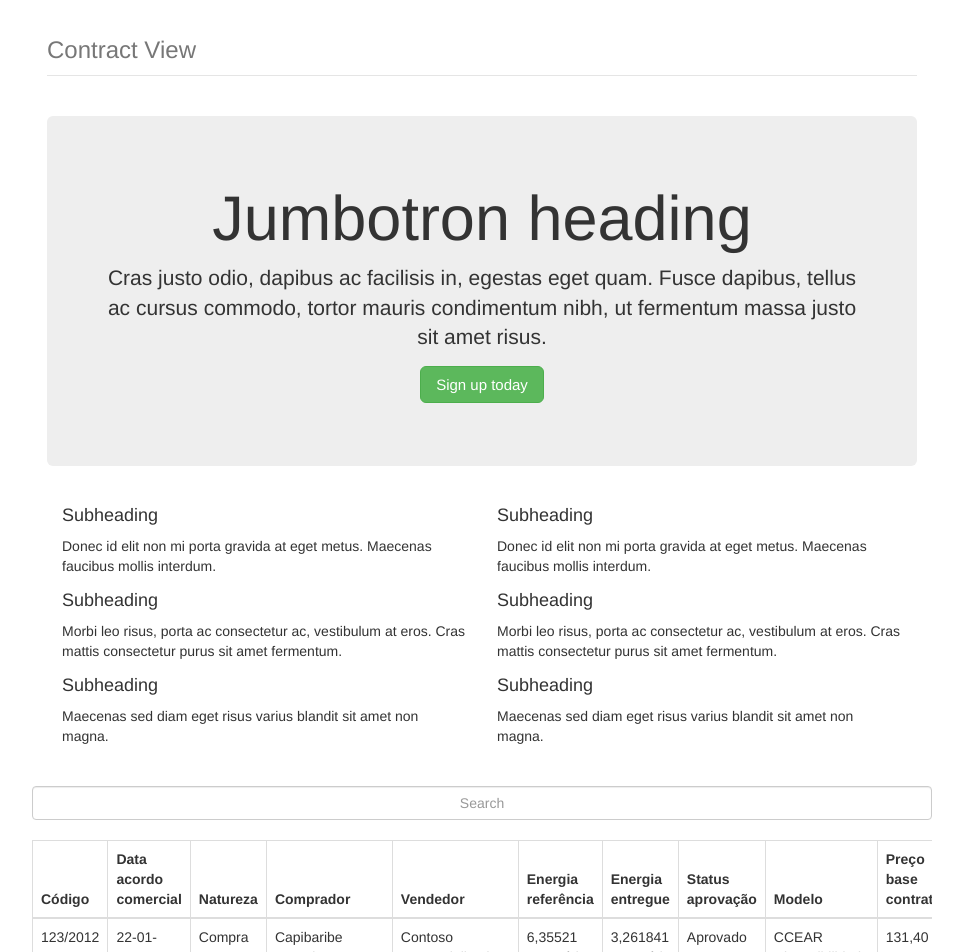
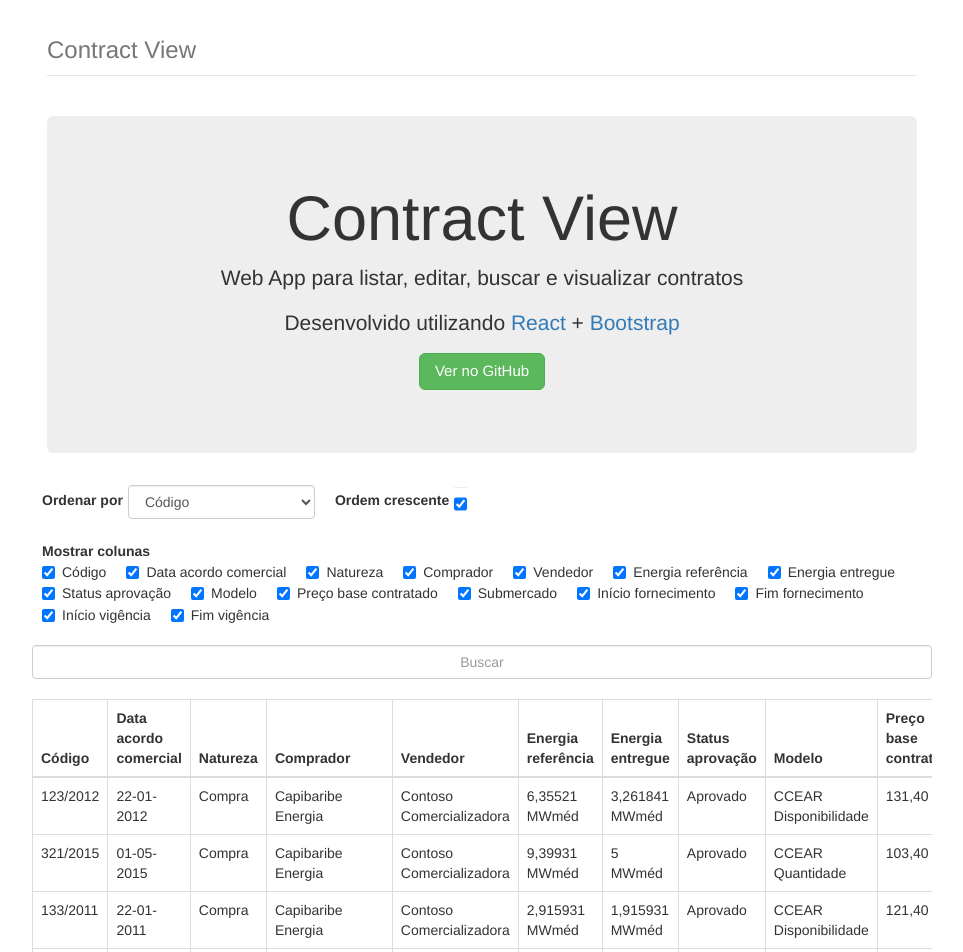
Before and after one commit to foolOnTheHill/contract-view, a React (Create React App) app in the folder contract-view/: page / in a window 1280 px wide. Shown: the top 952 px of the page, without its empty margins (158-1121 px from the left). Built offline with nearby package versions, Linux system fonts and the light colour scheme.

Commit message:
Search and filter to columns

```diff
--- a/contract-view/public/index.html
+++ b/contract-view/public/index.html
@@ -27,33 +27,10 @@
       <br>
 
       <div class="jumbotron">
-        <h1 class="display-3">Jumbotron heading</h1>
-        <p class="lead">Cras justo odio, dapibus ac facilisis in, egestas eget quam. Fusce dapibus, tellus ac cursus commodo, tortor mauris condimentum nibh, ut fermentum massa justo sit amet risus.</p>
-        <p><a class="btn btn-lg btn-success" href="#" role="button">Sign up today</a></p>
-      </div>
-
-      <div class="row marketing">
-        <div class="col-lg-6">
-          <h4>Subheading</h4>
-          <p>Donec id elit non mi porta gravida at eget metus. Maecenas faucibus mollis interdum.</p>
-
-          <h4>Subheading</h4>
-          <p>Morbi leo risus, porta ac consectetur ac, vestibulum at eros. Cras mattis consectetur purus sit amet fermentum.</p>
-
-          <h4>Subheading</h4>
-          <p>Maecenas sed diam eget risus varius blandit sit amet non magna.</p>
-        </div>
-
-        <div class="col-lg-6">
-          <h4>Subheading</h4>
-          <p>Donec id elit non mi porta gravida at eget metus. Maecenas faucibus mollis interdum.</p>
-
-          <h4>Subheading</h4>
-          <p>Morbi leo risus, porta ac consectetur ac, vestibulum at eros. Cras mattis consectetur purus sit amet fermentum.</p>
-
-          <h4>Subheading</h4>
-          <p>Maecenas sed diam eget risus varius blandit sit amet non magna.</p>
-        </div>
+        <h1 class="display-3">Contract View</h1>
+        <p class="lead">Web App para listar, editar, buscar e visualizar contratos</p>
+        <p>Desenvolvido utilizando <a href="https://facebook.github.io/react/">React</a> + <a href="http://getbootstrap.com">Bootstrap</a> </p>
+        <p><a class="btn btn-lg btn-success" href="https://github.com/foolOnTheHill/contract-view" role="button">Ver no GitHub</a></p>
       </div>
 
       <div class="row">
@@ -62,7 +39,7 @@
       </div>
 
       <footer class="footer">
-        <p>&copy; Made just for fun :)</p>
+        <p>&copy; Made to get a job at Suati :)</p>
       </footer>
 
     </div> <!-- /container -->
--- a/contract-view/src/App.js
+++ b/contract-view/src/App.js
@@ -2,21 +2,89 @@ import React, { Component } from 'react';
 import './assets/bootstrap/css/bootstrap.min.css';
 import './App.css';
 import ContractTable from './components/ContractTable.js';
+import SearchInput from './components/SearchInput.js';
+import SortForm from './components/SortForm.js';
+import KeyFilterForm from './components/KeyFilterForm.js';
 
 class App extends Component {
+  constructor(props) {
+    super(props);
+
+    this.keys = Object.keys(this.props.contracts[0]);
+    this.contracts = props.contracts;
+
+    this.handleSearchChange = this.handleSearchChange.bind(this);
+    this.handleSortChange = this.handleSortChange.bind(this);
+    this.handleFilterChange = this.handleFilterChange.bind(this);
+
+    var showKeys = {};
+
+    for (var i in this.keys) {
+      showKeys[this.keys[i]] = true;
+    }
+
+    this.state = {
+      showKeys: showKeys,
+      sortByKey: null,
+      sortAsc: true,
+      search: ''
+    };
+  }
+
+  handleSearchChange(searchQuery) {
+    this.setState({search: searchQuery});
+  }
+
+  handleSortChange(name, value) {
+    this.setState({
+      [name]: value
+    });
+  }
+
+  handleFilterChange(name, value) {
+    this.setState((prevState, props) => {
+      var shouldShowKeys = prevState.showKeys;
+      shouldShowKeys[name] = value;
+      return {showKeys: shouldShowKeys};
+    });
+  }
+
+  filterData() {
+    const keys = Object.keys(this.props.contracts[0]);
+    const data = this.props.contracts.filter(contract => {
+      for (var i in keys) {
+        if (contract[keys[i]].includes(this.state.search)) {
+          return true;
+        }
+      }
+      return false;
+    });
+    return data;
+  }
+
   render() {
     const keys = Object.keys(this.props.contracts[0]);
-    const data = this.props.contracts;
+    const data = this.state.search !== '' ? this.filterData() : this.props.contracts;
+
+    var hideKeys = [];
+    var tableHeaderKeys = [];
+    for (var i in keys) {
+      if (this.state.showKeys[keys[i]] === false) {
+        hideKeys.push(keys[i]);
+      } else {
+        tableHeaderKeys.push(keys[i]);
+      }
+    }
 
     return (
       <div className="container-fluid">
-        <div className="row">
-          <input className="form-control text-center" placeholder="Search"/>
-        </div>
+        <SortForm handleChange={this.handleSortChange} options={keys} />
+        <br />
+        <KeyFilterForm options={keys} handleChange={this.handleFilterChange}/>
+        <br />
+        <SearchInput handleChange={this.handleSearchChange} />
         <br/>
-        <div className="row">
-          <ContractTable keys={keys} contracts={data}/>
-        </div>
+        <ContractTable tableHeaderKeys={tableHeaderKeys} hideKeys={hideKeys} contracts={data}/>
       </div>
     );
   }
--- a/contract-view/src/components/ContractTable.js
+++ b/contract-view/src/components/ContractTable.js
@@ -4,19 +4,29 @@ import ContractRow from './ContractRow.js';
 
 class ContractTable extends Component {
   getTableHeader() {
-    const cols = this.props.keys.map((k, index) => <th key={index}>{k}</th>);
+    const cols = this.props.tableHeaderKeys.map((k, index) => <th key={index}>{k}</th>);
     return cols;
   }
 
   getTableData() {
-    const tableData = this.props.contracts.map((c, index) => <ContractRow key={index} contract={c}/>);
+    var contracts = JSON.parse(JSON.stringify(this.props.contracts));
+
+    for (var i in contracts) {
+      for (var j in this.props.hideKeys) {
+        delete contracts[i][this.props.hideKeys[j]];
+      }
+    }
+
+    const tableData = contracts.map((c, index) => <ContractRow key={index} contract={c}/>);
     return tableData;
   }
 
   render() {
     const tableHeader = this.getTableHeader();
     const tableData = this.getTableData();
+
     return (
+      <div className="row">
         <div className="table-responsive">
           <table className="table table-bordered table-hover">
             <thead>
@@ -27,6 +37,7 @@ class ContractTable extends Component {
             </tbody>
           </table>
         </div>
+      </div>
     );
   }
 }
--- /dev/null
+++ b/contract-view/src/components/KeyFilterForm.js
@@ -0,0 +1,57 @@
+import React, { Component } from 'react';
+import '../assets/bootstrap/css/bootstrap.min.css';
+
+class KeyFilterForm extends Component {
+  constructor(props) {
+    super(props);
+
+    this.handleChange = this.handleChange.bind(this);
+
+    this.state = {};
+  }
+
+  componentWillMount() {
+    for (var i in this.props.options) {
+      this.setState({
+        [this.props.options[i]]: true
+      });
+    }
+  }
+
+  handleChange(event) {
+    const newValue = event.target.checked;
+    const name = event.target.name;
+
+    this.setState({
+      [name]: newValue
+    });
+    this.props.handleChange(name, newValue);
+  }
+
+  getOptions() {
+    const optionsList = this.props.options.map((option, index) => {
+      return (
+        <label key={index} className="checkbox-inline">
+          <input type="checkbox" name={option} checked={this.state[option]} onChange={this.handleChange}/>
+          {option}
+        </label>
+      );
+    });
+    return optionsList;
+  }
+
+  render() {
+    var optionsList = this.getOptions();
+    return (
+      <div className="row">
+        <form className="form-inline">
+          <label>Mostrar colunas</label>
+          <br />
+          {optionsList}
+        </form>
+      </div>
+    );
+  }
+}
+
+export default KeyFilterForm;
--- /dev/null
+++ b/contract-view/src/components/SearchInput.js
@@ -0,0 +1,30 @@
+import React, { Component } from 'react';
+import '../assets/bootstrap/css/bootstrap.min.css';
+
+class SearchInput extends Component {
+  constructor(props) {
+    super(props);
+
+    this.handleChange = this.handleChange.bind(this);
+
+    this.state = {
+      value: ''
+    };
+  }
+
+  handleChange(event) {
+    const newValue = event.target.value;
+    this.setState({value: newValue});
+    this.props.handleChange(newValue);
+  }
+
+  render() {
+    return (
+      <div className="row">
+        <input className="form-control text-center" value={this.state.value} onChange={this.handleChange} placeholder="Buscar"/>
+      </div>
+    );
+  }
+}
+
+export default SearchInput;
--- /dev/null
+++ b/contract-view/src/components/SortForm.js
@@ -0,0 +1,61 @@
+import React, { Component } from 'react';
+import '../assets/bootstrap/css/bootstrap.min.css';
+
+class SortForm extends Component {
+  constructor(props) {
+    super(props);
+
+    this.handleChange = this.handleChange.bind(this);
+
+    this.state = {
+      value: props.options[0],
+      ascSort: true
+    };
+  }
+
+  handleChange(event) {
+    const target = event.target;
+    const newValue = target.type === 'checkbox' ? target.checked : target.value;
+    const name = target.name;
+
+    this.setState({
+      [name]: newValue
+    });
+    this.props.handleChange(name, newValue);
+  }
+
+  getOptions() {
+    const optionsList = this.props.options.map((option, index) => <option key={index} value={option}>{option}</option>);
+    return optionsList;
+  }
+
+  render() {
+    const options = this.getOptions();
+    const sortTextLabel = "Ordenar por";
+    const sortTypeLabel = "Ordem crescente";
+
+    return (
+      <div className="row">
+        <form className="form-inline">
+          <div className="form-group">
+            <label>{sortTextLabel}</label>
+            <select className="form-control" name="value" value={this.state.value} onChange={this.handleChange}>
+              {options}
+            </select>
+          </div>
+          <div className="form-group">
+            <label>{sortTypeLabel}</label>
+            <input
+              className="form-control"
+              name="ascSort"
+              type="checkbox"
+              checked={this.state.ascSort}
+              onChange={this.handleChange} />
+          </div>
+        </form>
+      </div>
+    );
+  }
+}
+
+export default SortForm;
--- a/contract-view/src/index.css
+++ b/contract-view/src/index.css
@@ -59,6 +59,14 @@ body {
   margin-top: 1.5rem;
 }
 
+.form-inline > * {
+   margin:0rem 1rem;
+}
+
+.form-group > label {
+  margin-right: 0.5rem;
+}
+
 /* Responsive: Portrait tablets and up */
 @media screen and (min-width: 48em) {
   /* Remove the padding we set earlier */
```
Lines whose indentation alone changed are shown as unchanged.
